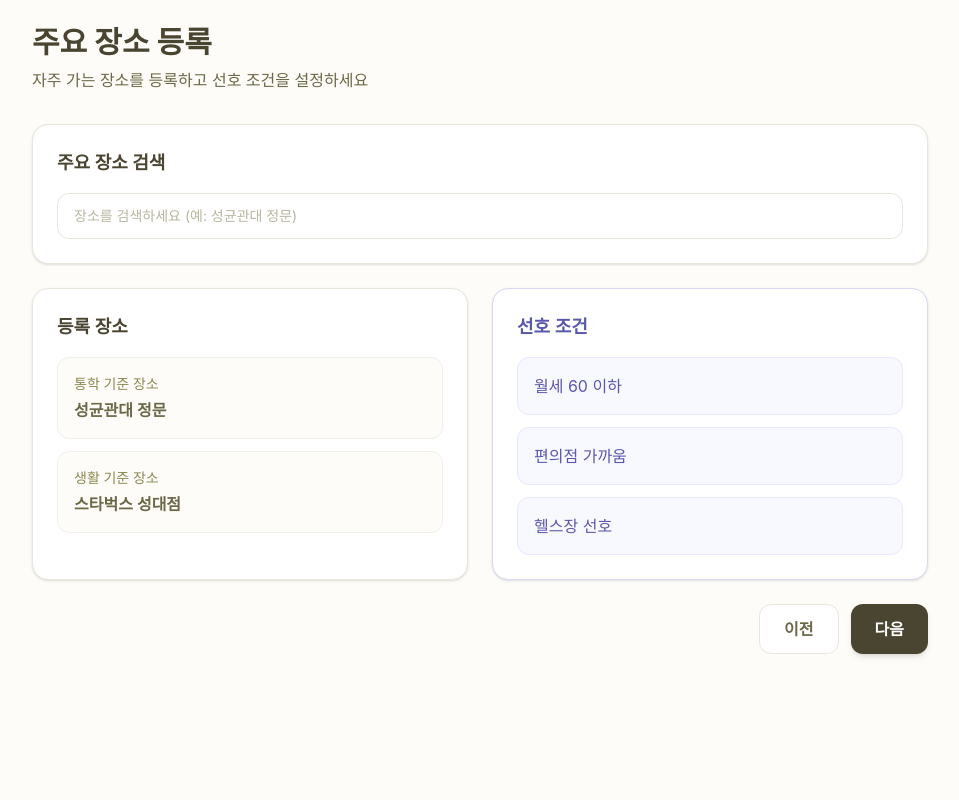
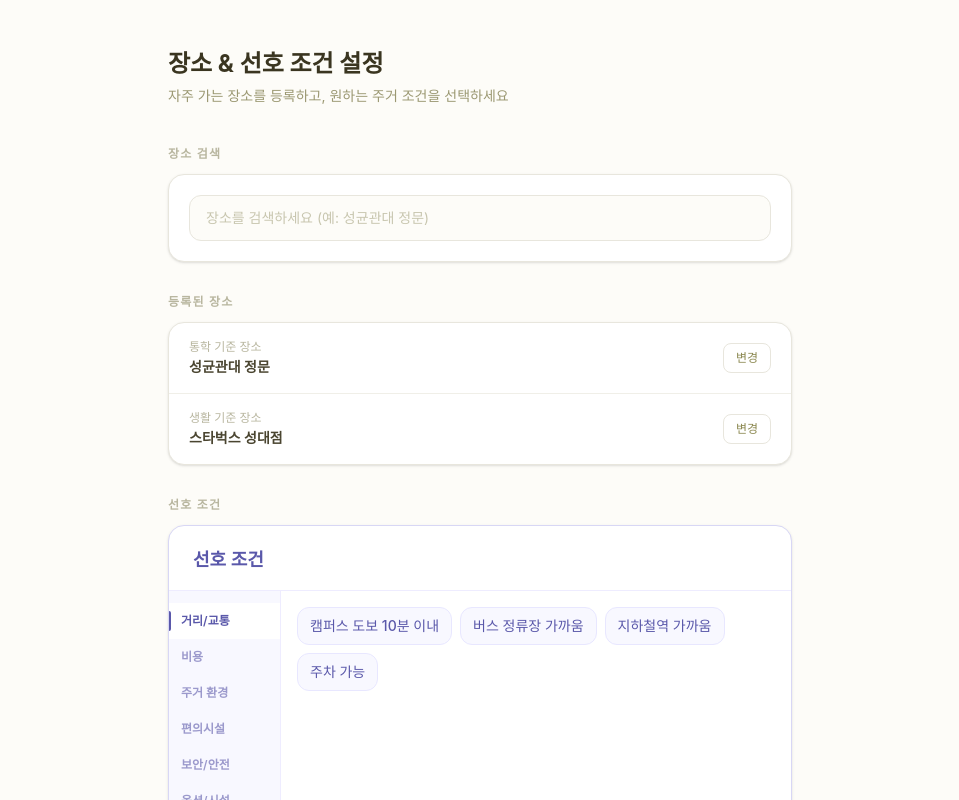
Before and after one commit to skku-2026-capstone-team-2/rooming-frontend, a React (Vite) app in the folder rooming/: page /onboarding in a window 1280 px wide. Shown: the top 800 px of the page, without its empty margins (160-1119 px from the left). Built offline with nearby package versions, Linux system fonts and the light colour scheme; a web font is replaced by a local one.

Commit message:
feat: 온보딩 선호조건 선택 위젯추가

```diff
--- /dev/null
+++ b/rooming/src/app/components/PreferenceBoard.tsx
@@ -0,0 +1,194 @@
+import { useState } from "react";
+
+// ─── Types ────────────────────────────────────────────────────────────────────
+
+type Category = {
+  id: string;
+  label: string;
+  options: string[];
+};
+
+// ─── Hardcoded label data ─────────────────────────────────────────────────────
+
+const CATEGORIES: Category[] = [
+  {
+    id: "transport",
+    label: "거리/교통",
+    options: [
+      "캠퍼스 도보 10분 이내",
+      "버스 정류장 가까움",
+      "지하철역 가까움",
+      "주차 가능",
+    ],
+  },
+  {
+    id: "cost",
+    label: "비용",
+    options: [
+      "월세 30만원 이하",
+      "월세 40만원 이하",
+      "월세 50만원 이하",
+      "월세 60만원 이하",
+      "월세 70만원 이하",
+      "관리비 포함",
+      "보증금 500만원 이하",
+      "보증금 1,000만원 이하",
+      "보증금 2,000만원 이하",
+      "보증금 3,000만원 이하",
+      "보증금 5,000만원 이하",
+    ],
+  },
+  {
+    id: "living",
+    label: "주거 환경",
+    options: [
+      "햇빛 잘 드는 방 (남향)",
+      "층수 높음 선호",
+      "신축/리모델링",
+      "조용한 환경",
+      "반려동물 가능",
+    ],
+  },
+  {
+    id: "amenity",
+    label: "편의시설",
+    options: [
+      "편의점 가까움",
+      "마트/슈퍼 가까움",
+      "카페 가까움",
+      "헬스장 가까움",
+      "병원/약국 가까움",
+      "세탁소 가까움",
+    ],
+  },
+  {
+    id: "safety",
+    label: "보안/안전",
+    options: [
+      "CCTV 설치",
+      "여성 전용 건물",
+      "도어락 설치",
+      "1층 아님",
+    ],
+  },
+  {
+    id: "facility",
+    label: "옵션/시설",
+    options: [
+      "에어컨 포함",
+      "세탁기 포함",
+      "냉장고 포함",
+      "인터넷 포함",
+      "가스레인지",
+      "인덕션",
+    ],
+  },
+];
+
+// ─── Component ────────────────────────────────────────────────────────────────
+
+export default function PreferenceBoard() {
+  const [activeCategory, setActiveCategory] = useState("transport");
+  const [selected, setSelected] = useState<Set<string>>(new Set());
+
+  const toggle = (label: string) => {
+    setSelected((prev) => {
+      const next = new Set(prev);
+      next.has(label) ? next.delete(label) : next.add(label);
+      return next;
+    });
+  };
+
+  const currentOptions =
+    CATEGORIES.find((c) => c.id === activeCategory)?.options ?? [];
+
+  const countFor = (cat: Category) =>
+    cat.options.filter((o) => selected.has(o)).length;
+
+  return (
+    <div className="rounded-2xl border border-[#D8D7F5] bg-white shadow-sm overflow-hidden">
+      {/* Header */}
+      <div className="flex items-center justify-between px-6 pt-5 pb-4 border-b border-[#EEECFF]">
+        <span className="text-lg font-semibold text-[#5A58AA]">선호 조건</span>
+        {selected.size > 0 && (
+          <span className="rounded-full bg-[#5A58AA] px-2.5 py-0.5 text-xs font-bold text-white">
+            {selected.size}개 선택
+          </span>
+        )}
+      </div>
+
+      <div className="flex min-h-[300px]">
+        {/* Sidebar */}
+        <nav className="w-28 shrink-0 border-r border-[#EEECFF] bg-[#F8F8FF] py-3">
+          {CATEGORIES.map((cat) => {
+            const count = countFor(cat);
+            const isActive = activeCategory === cat.id;
+            return (
+              <button
+                key={cat.id}
+                onClick={() => setActiveCategory(cat.id)}
+                className={`relative w-full px-3 py-2.5 text-left text-xs font-semibold transition-colors duration-150 ${isActive
+                  ? "bg-white text-[#5A58AA]"
+                  : "text-[#9B99CC] hover:text-[#5A58AA]"
+                  }`}
+              >
+                {isActive && (
+                  <span className="absolute left-0 top-1/2 -translate-y-1/2 h-5 w-0.5 rounded-r bg-[#5A58AA]" />
+                )}
+                {cat.label}
+                {count > 0 && (
+                  <span className="ml-1 inline-block rounded-full bg-[#5A58AA]/15 px-1.5 text-[10px] font-bold text-[#5A58AA]">
+                    {count}
+                  </span>
+                )}
+              </button>
+            );
+          })}
+        </nav>
+
+        {/* Options */}
+        <div className="flex-1 p-4">
+          <div className="flex flex-wrap gap-2">
+            {currentOptions.map((label) => {
+              const isSelected = selected.has(label);
+              return (
+                <button
+                  key={label}
+                  onClick={() => toggle(label)}
+                  className={`rounded-xl px-3 py-2 text-sm font-medium border transition-all duration-150 ${isSelected
+                    ? "bg-[#5A58AA] border-[#5A58AA] text-white shadow-sm"
+                    : "bg-[#F8F8FF] border-[#E8E7FF] text-[#5A58AA] hover:border-[#5A58AA]/50 hover:bg-[#EEEEFF]"
+                    }`}
+                >
+                  {label}
+                </button>
+              );
+            })}
+          </div>
+        </div>
+      </div>
+
+      {/* Selected tags */}
+      {selected.size > 0 && (
+        <div className="border-t border-[#EEECFF] bg-[#F8F8FF] px-4 py-3">
+          <div className="flex flex-wrap gap-1.5">
+            {Array.from(selected).map((label) => (
+              <span
+                key={label}
+                className="flex items-center gap-1 rounded-full bg-[#5A58AA]/10 px-2.5 py-0.5 text-xs font-medium text-[#5A58AA]"
+              >
+                {label}
+                <button
+                  onClick={() => toggle(label)}
+                  className="ml-0.5 leading-none text-[#5A58AA]/50 hover:text-[#5A58AA]"
+                >
+                  ×
+                </button>
+              </span>
+            ))}
+          </div>
+        </div>
+      )}
+    </div>
+  );
+}
--- a/rooming/src/app/pages/OnboardingScreen.tsx
+++ b/rooming/src/app/pages/OnboardingScreen.tsx
@@ -1,68 +1,105 @@
 import { useState } from "react";
 import { useNavigate } from "react-router";
+import PreferenceBoard from "../components/PreferenceBoard";
+
+// ─── Section 헤더 공통 컴포넌트 ───────────────────────────────────────────────
+
+function SectionLabel({ children }: { children: React.ReactNode }) {
+  return (
+    <p className="mb-3 text-xs font-semibold uppercase tracking-widest text-[#B8B69F]">
+      {children}
+    </p>
+  );
+}
+
+// ─── OnboardingScreen ─────────────────────────────────────────────────────────
 
 export default function OnboardingScreen() {
   const navigate = useNavigate();
-  const [places, setPlaces] = useState(["정문", "도서관", "헬스장"]);
   const [searchValue, setSearchValue] = useState("");
 
   return (
-    <div className="min-h-screen bg-[#FDFCF8] p-6">
-      <div className="mx-auto max-w-4xl">
-        <div className="mb-8">
-          <h1 className="text-3xl font-bold text-[#4A4530]">주요 장소 등록</h1>
-          <p className="mt-2 text-[#6B6847]">자주 가는 장소를 등록하고 선호 조건을 설정하세요</p>
+    <div className="min-h-screen bg-[#FDFCF8]">
+      <div className="mx-auto max-w-2xl px-6 py-10">
+
+        {/* ── 페이지 헤더 ── */}
+        <div className="mb-10">
+          <div className="mb-2 flex items-center gap-2">
+            {/* <span className="h-1.5 w-6 rounded-full bg-[#BDB96A]" /> */}
+            {/* <span className="h-1.5 w-3 rounded-full bg-[#BDB96A]/40" /> */}
+            {/* <span className="h-1.5 w-1.5 rounded-full bg-[#BDB96A]/20" /> */}
+          </div>
+          <h1 className="text-2xl font-bold text-[#3A3520]">장소 & 선호 조건 설정</h1>
+          <p className="mt-1.5 text-sm text-[#9B9872]">
+            자주 가는 장소를 등록하고, 원하는 주거 조건을 선택하세요
+          </p>
         </div>
 
-        <div className="space-y-6">
-          <div className="rounded-2xl border border-[#E8E6DD] bg-white p-6 shadow-sm">
-            <div className="mb-4 text-lg font-semibold text-[#4A4530]">주요 장소 검색</div>
-            <input
-              type="text"
-              placeholder="장소를 검색하세요 (예: 성균관대 정문)"
-              className="w-full rounded-xl border border-[#E8E6DD] bg-white px-4 py-3 text-sm text-[#6B6847] placeholder-[#B8B69F] focus:border-[#BDB96A] focus:outline-none focus:ring-2 focus:ring-[#BDB96A]/10"
-            />
+        <div className="space-y-8">
+
+          {/* ── 1. 장소 검색 ── */}
+          <div>
+            <SectionLabel>장소 검색</SectionLabel>
+            <div className="rounded-2xl border border-[#E8E6DD] bg-white p-5 shadow-sm">
+              <input
+                type="text"
+                value={searchValue}
+                onChange={(e) => setSearchValue(e.target.value)}
+                placeholder="장소를 검색하세요 (예: 성균관대 정문)"
+                className="w-full rounded-xl border border-[#E8E6DD] bg-[#FDFCF8] px-4 py-3 text-sm text-[#4A4530] placeholder-[#C8C6AF] focus:border-[#BDB96A] focus:bg-white focus:outline-none focus:ring-2 focus:ring-[#BDB96A]/15 transition-all"
+              />
+            </div>
           </div>
 
-          <div className="grid gap-6 md:grid-cols-2">
-            <div className="rounded-2xl border border-[#E8E6DD] bg-white p-6 shadow-sm">
-              <div className="mb-4 text-lg font-semibold text-[#4A4530]">등록 장소</div>
-              <div className="space-y-3">
-                <div className="rounded-xl bg-[#FDFCF8] p-4 border border-[#F0EFE8]">
-                  <div className="text-sm font-medium text-[#8B8850]">통학 기준 장소</div>
-                  <div className="mt-1 text-base font-semibold text-[#6B6847]">성균관대 정문</div>
+          {/* ── 2. 등록된 장소 ── */}
+          <div>
+            <SectionLabel>등록된 장소</SectionLabel>
+            <div className="rounded-2xl border border-[#E8E6DD] bg-white shadow-sm overflow-hidden">
+              {/* 통학 기준 */}
+              <div className="flex items-center justify-between px-5 py-4 border-b border-[#F0EFE8]">
+                <div>
+                  <p className="text-xs font-medium text-[#B8B69F]">통학 기준 장소</p>
+                  <p className="mt-0.5 text-sm font-semibold text-[#4A4530]">성균관대 정문</p>
                 </div>
-                <div className="rounded-xl bg-[#FDFCF8] p-4 border border-[#F0EFE8]">
-                  <div className="text-sm font-medium text-[#8B8850]">생활 기준 장소</div>
-                  <div className="mt-1 text-base font-semibold text-[#6B6847]">스타벅스 성대점</div>
+                <button className="rounded-lg border border-[#E8E6DD] px-3 py-1.5 text-xs font-medium text-[#8B8850] hover:border-[#BDB96A] hover:text-[#6B6847] transition-all">
+                  변경
+                </button>
+              </div>
+              {/* 생활 기준 */}
+              <div className="flex items-center justify-between px-5 py-4">
+                <div>
+                  <p className="text-xs font-medium text-[#B8B69F]">생활 기준 장소</p>
+                  <p className="mt-0.5 text-sm font-semibold text-[#4A4530]">스타벅스 성대점</p>
                 </div>
-              </div>
-            </div>
-
-            <div className="rounded-2xl border border-[#D8D7F5] bg-white p-6 shadow-sm">
-              <div className="mb-4 text-lg font-semibold text-[#5A58AA]">선호 조건</div>
-              <div className="space-y-3">
-                <div className="rounded-xl bg-[#F8F8FF] p-4 text-base text-[#5A58AA] border border-[#E8E7FF]">월세 60 이하</div>
-                <div className="rounded-xl bg-[#F8F8FF] p-4 text-base text-[#5A58AA] border border-[#E8E7FF]">편의점 가까움</div>
-                <div className="rounded-xl bg-[#F8F8FF] p-4 text-base text-[#5A58AA] border border-[#E8E7FF]">헬스장 선호</div>
+                <button className="rounded-lg border border-[#E8E6DD] px-3 py-1.5 text-xs font-medium text-[#8B8850] hover:border-[#BDB96A] hover:text-[#6B6847] transition-all">
+                  변경
+                </button>
               </div>
             </div>
           </div>
 
-          <div className="flex justify-end gap-3">
+          {/* ── 3. 선호 조건 ── */}
+          <div>
+            <SectionLabel>선호 조건</SectionLabel>
+            <PreferenceBoard />
+          </div>
+
+          {/* ── 네비게이션 ── */}
+          <div className="flex items-center justify-between pt-2">
             <button
               onClick={() => navigate("/")}
-              className="rounded-xl border border-[#E8E6DD] bg-white px-6 py-3 text-base font-semibold text-[#6B6847] hover:bg-[#FDFCF8] transition-all"
+              className="flex items-center gap-1.5 rounded-xl border border-[#E8E6DD] bg-white px-5 py-2.5 text-sm font-semibold text-[#6B6847] hover:bg-[#FDFCF8] hover:border-[#D8D6CD] transition-all"
             >
-              이전
+              <span>←</span> 이전
             </button>
             <button
               onClick={() => navigate("/map")}
-              className="rounded-xl bg-[#4A4530] px-6 py-3 text-base font-semibold text-white hover:bg-[#3A3520] transition-all shadow-md hover:shadow-lg"
+              className="flex items-center gap-1.5 rounded-xl bg-[#4A4530] px-6 py-2.5 text-sm font-semibold text-white hover:bg-[#3A3520] transition-all shadow-md hover:shadow-lg"
             >
-              다음
+              다음 <span>→</span>
             </button>
           </div>
+
         </div>
       </div>
     </div>
```
